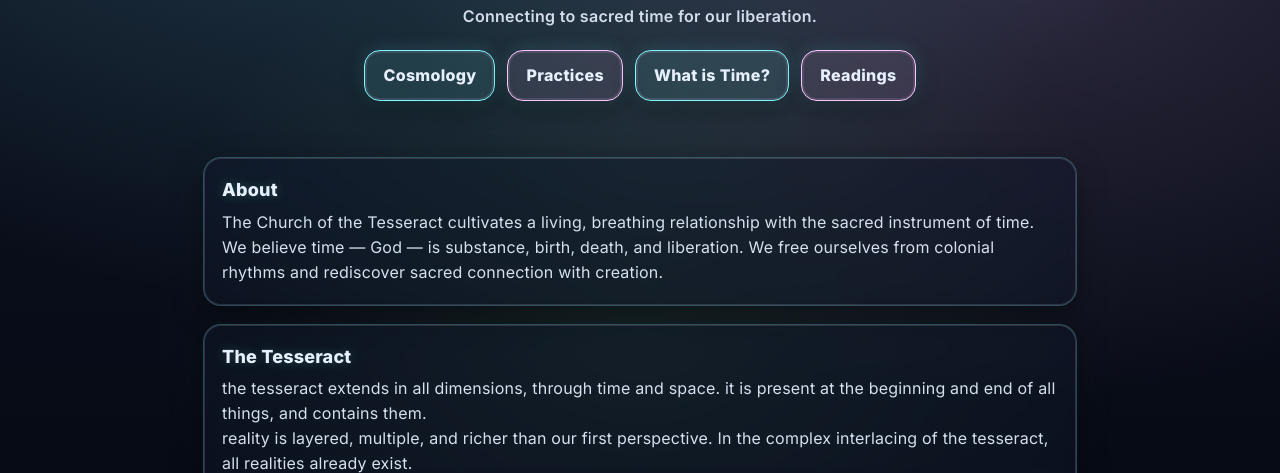
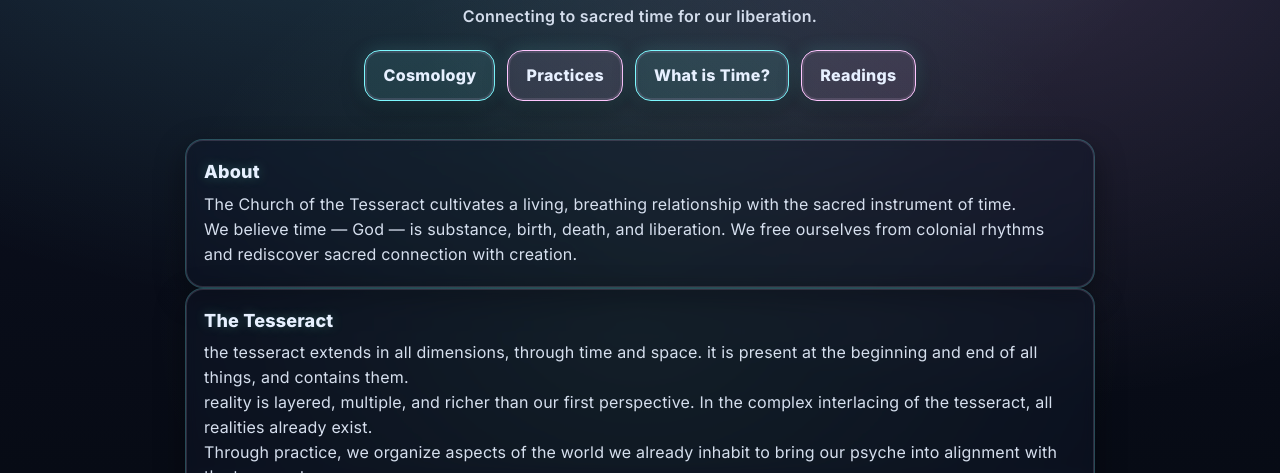
Before and after one commit to veryeli/tesseract, a plain HTML site: page index.html in a window 1280 px wide. Shown: the part 327-800 px from the top of the page. Drawn offline with Linux system fonts and the light colour scheme; a script that the page names is missing.

Commit message:
remove margins

```diff
--- a/styles.css
+++ b/styles.css
@@ -66,7 +66,6 @@
       border:1px solid rgba(125,249,255,.25);
       box-shadow: 0 0 0 1px rgba(255,198,255,.15) inset, 0 10px 30px rgba(0,0,0,.4);
       backdrop-filter: blur(6px) saturate(120%);
-      margin: 18px;
     }
     .card h2{
       font-size: 18px; margin:0 0 6px; font-weight:800;
```
